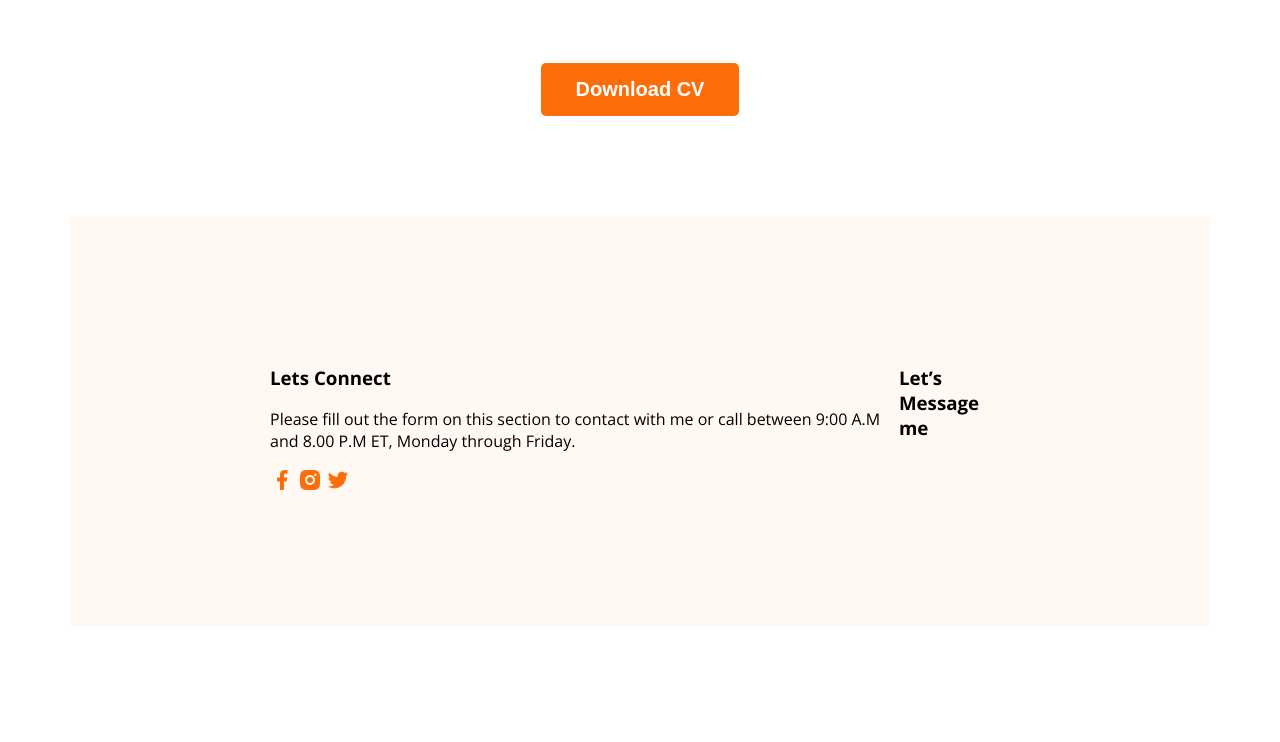
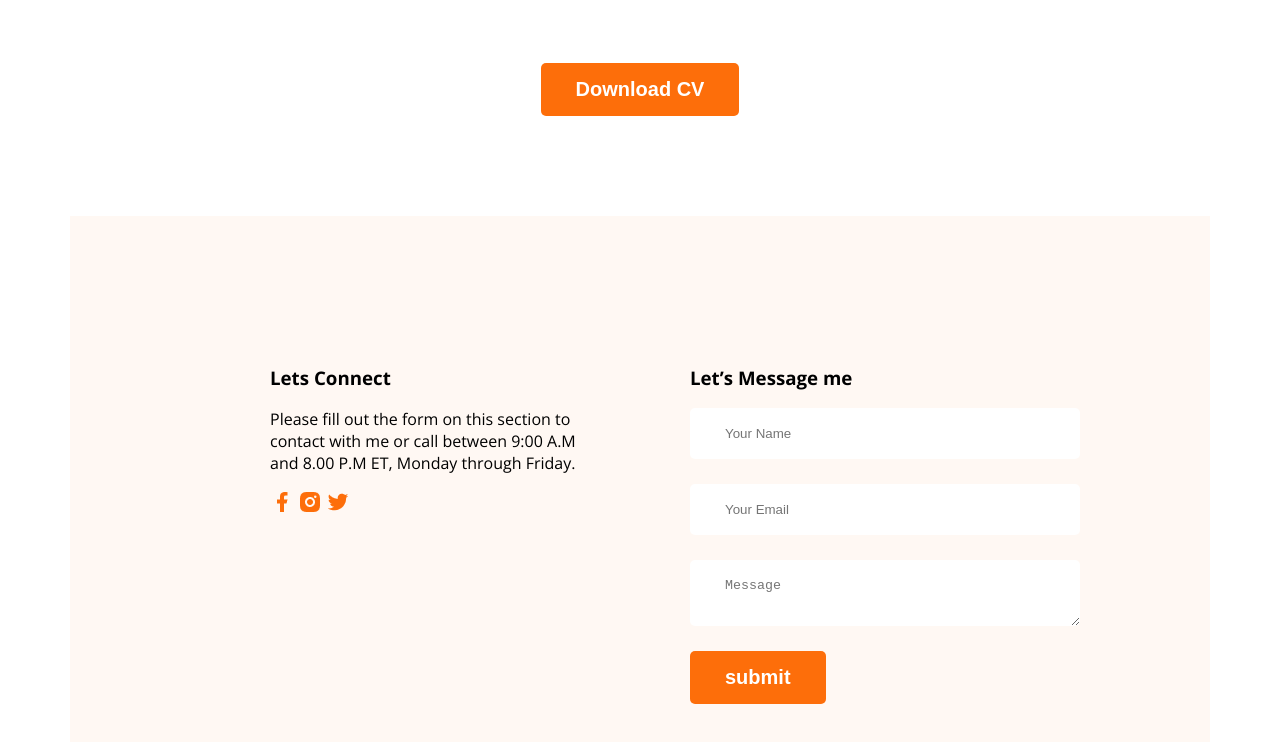
Before and after one commit to farinhuq/web-developer-portfolio, a plain HTML site: page index.html in a window 1280 px wide. Shown: the part 3115-3857 px from the top of the page. Before the commit the page ends 3750 px from the top, so only its background shows below. Drawn offline with nearby package versions, Linux system fonts and the light colour scheme.

Commit message:
finished footer

```diff
--- a/index.html
+++ b/index.html
@@ -149,6 +149,12 @@
         </div>
         <div class="footer-column">
             <h3 class="section-title">Let’s Message me</h3>
+            <form action="" class="contact">
+                <input type="text" placeholder="Your Name">
+                <input type="email"placeholder="Your Email">
+                <textarea name="" id="" placeholder="Message"></textarea>
+                <input class="btn-primary" type="Submit" value="submit">
+            </form>
         </div>
     </footer>
 </body>
--- a/styles/portfolio.css
+++ b/styles/portfolio.css
@@ -106,4 +106,18 @@ footer {
   background: #FFF8F3;
   padding: 130px 200px ;
   margin-top: 100px;
+  gap: 100px;
 }
+.footer-column{
+  width: 50%;
+}
+.contact input[type="text"],input[type="email"],textarea{
+  display: block;
+  margin-bottom: 25px;
+  padding: 18px 35px;
+  color: #757575;
+  border-radius: 5px;
+  background: #FFF;
+  border: 0px;
+  width: 100%;
+}
```
